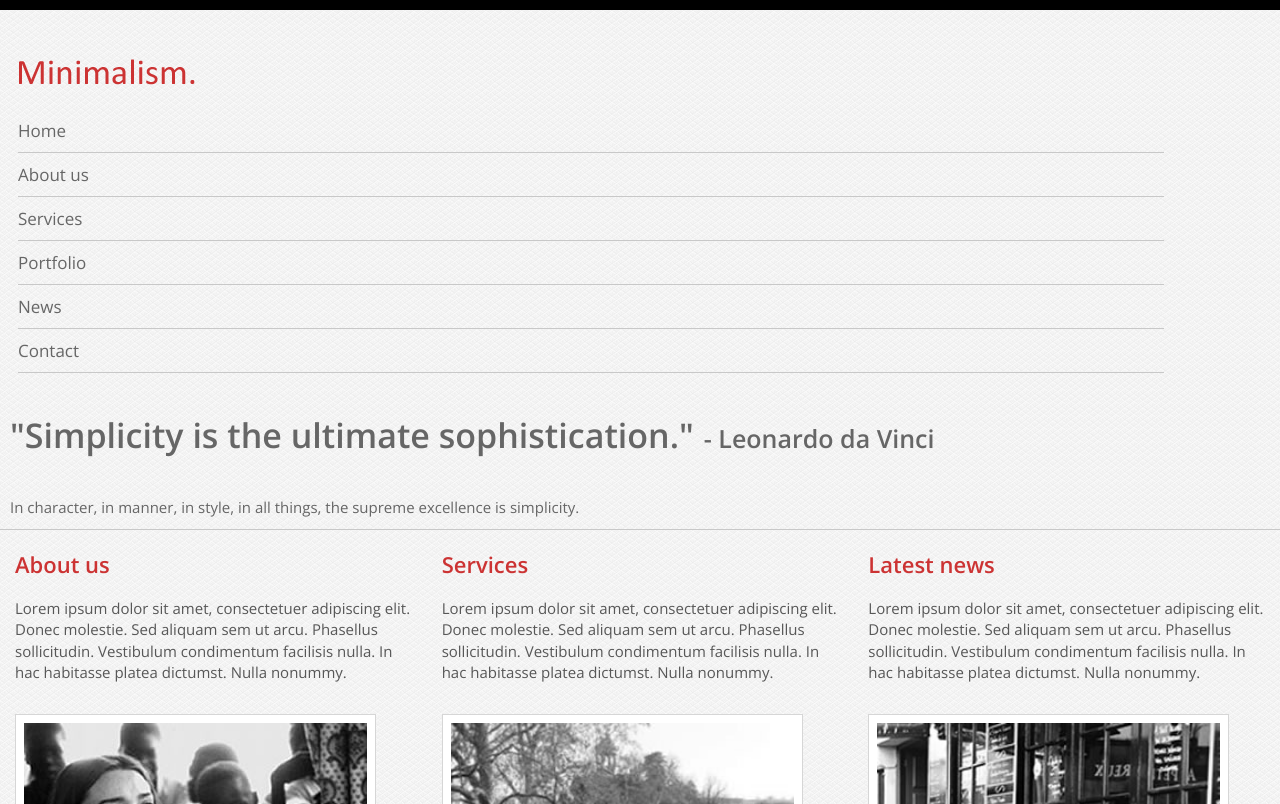
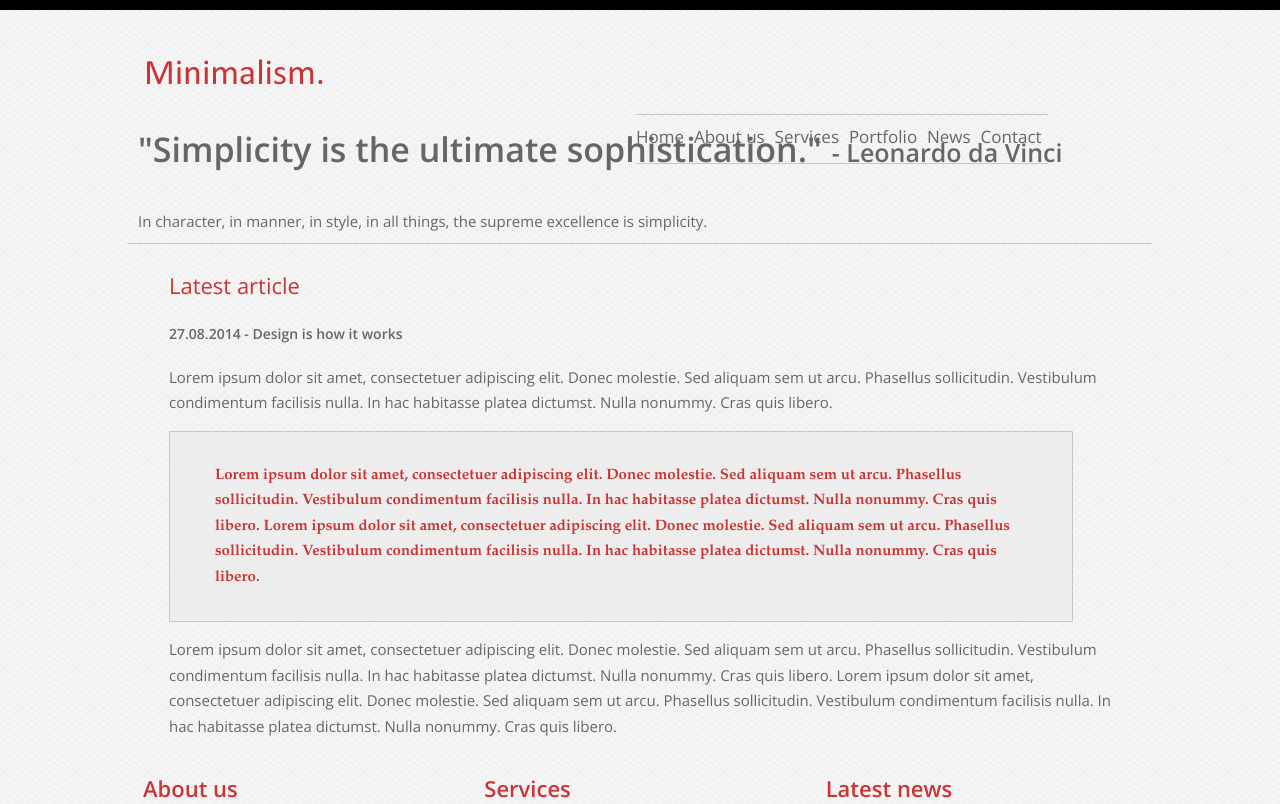
Before and after one commit to maretana/IS-Training, a website: page assignment3/index.html in a window 1280 px wide. Shown: the top 804 px of the page. Drawn offline with nearby package versions, Linux system fonts and the light colour scheme.

Commit message:
Added additional article
article was added to test whether additional CSS was needed

```diff
--- a/assignment3/css/style.css
+++ b/assignment3/css/style.css
@@ -28,6 +28,18 @@
   border-bottom: 1px solid #c8c8c8;
 }
 
+/* line 29, ../scss/partials/_general.scss */
+.global-container {
+  width: 100%;
+  margin: auto;
+}
+@media screen and (min-width: 600px) {
+  /* line 29, ../scss/partials/_general.scss */
+  .global-container {
+    width: 80%;
+  }
+}
+
 /* line 16, ../scss/partials/_header.scss */
 .header-container {
   margin: 34px 0 0 18px;
@@ -38,14 +50,25 @@
 .header-container .header-nav {
   margin: 27px 0 0 0;
   padding: 0;
+  position: relative;
 }
-/* line 25, ../scss/partials/_header.scss */
+/* line 26, ../scss/partials/_header.scss */
 .header-container .header-nav ul {
   list-style: none;
   margin: 0;
   padding: 0;
 }
-/* line 32, ../scss/partials/_header.scss */
+@media screen and (min-width: 600px) {
+  /* line 26, ../scss/partials/_header.scss */
+  .header-container .header-nav ul {
+    border-bottom: 1px solid #c8c8c8;
+    border-top: 1px solid #c8c8c8;
+    position: absolute;
+    top: 50%;
+    right: 20px;
+  }
+}
+/* line 40, ../scss/partials/_header.scss */
 .header-container .header-nav ul li .header-nav-link {
   display: block;
   font-family: 'Open Sans', sans-serif;
@@ -57,10 +80,30 @@
   line-height: normal;
   border-bottom: 1px solid #c8c8c8;
 }
-/* line 40, ../scss/partials/_header.scss */
+/* line 48, ../scss/partials/_header.scss */
 .header-container .header-nav ul li .header-nav-link:hover {
   color: #888;
   text-decoration: none;
+}
+@media screen and (min-width: 600px) {
+  /* line 40, ../scss/partials/_header.scss */
+  .header-container .header-nav ul li .header-nav-link {
+    display: inline-block;
+    overflow: hidden;
+    border: none;
+  }
+}
+@media screen and (min-width: 600px) {
+  /* line 39, ../scss/partials/_header.scss */
+  .header-container .header-nav ul li {
+    display: inline;
+  }
+}
+@media screen and (min-width: 600px) {
+  /* line 66, ../scss/partials/_header.scss */
+  .header-container .header-nav #logo {
+    float: left;
+  }
 }
 
 /* line 16, ../scss/partials/_footer.scss */
--- a/assignment3/index.html
+++ b/assignment3/index.html
@@ -26,6 +26,7 @@
         <script src="js/vendor/modernizr-2.6.2-respond-1.1.0.min.js"></script>
     </head>
     <body class="bg">
+        <div class="global-container">
             <div class="header-container">
                 <header class="header-inner">
                     <a href="#"  id="logo"><img src="img/logo1.png" width="180" height="43" alt="logo"/></a>
@@ -45,6 +46,29 @@
             <section class="intro">
                 <h1 class="intro-quote">"Simplicity is the ultimate sophistication."<span class="intro-quote-author">- Leonardo da Vinci</span></h1>
                 <h2 class="intro-subquote">In character, in manner, in style, in all things, the supreme excellence is simplicity.</h2>
+            </section>
+
+            <section class="article">
+                <h4 class="section-title">Latest article</h4>
+                <article>
+                    <h5 class="article-title">27.08.2014  - Design is how it works </h5>
+                    <div class="article-content">
+                        <p>
+                            Lorem ipsum dolor sit amet, consectetuer adipiscing elit. Donec molestie. Sed aliquam sem ut arcu. Phasellus sollicitudin. Vestibulum condimentum facilisis nulla. In hac habitasse platea dictumst. Nulla nonummy. Cras quis libero.
+                        </p>
+                    </div>
+                        <div class="article-content">
+                            <blockquote class="quote">
+                                Lorem ipsum dolor sit amet, consectetuer adipiscing elit. Donec molestie. Sed aliquam sem ut arcu. Phasellus sollicitudin. Vestibulum condimentum facilisis nulla. In hac habitasse platea dictumst. Nulla nonummy. Cras quis libero. Lorem ipsum dolor sit amet, consectetuer adipiscing elit. Donec molestie. Sed aliquam sem ut arcu. Phasellus sollicitudin. Vestibulum condimentum facilisis nulla. In hac habitasse platea dictumst. Nulla nonummy. Cras quis libero.
+                            </blockquote>
+                        </div>
+
+                    <div class="article-content">
+                        <p>
+                            Lorem ipsum dolor sit amet, consectetuer adipiscing elit. Donec molestie. Sed aliquam sem ut arcu. Phasellus sollicitudin. Vestibulum condimentum facilisis nulla. In hac habitasse platea dictumst. Nulla nonummy. Cras quis libero. Lorem ipsum dolor sit amet, consectetuer adipiscing elit. Donec molestie. Sed aliquam sem ut arcu. Phasellus sollicitudin. Vestibulum condimentum facilisis nulla. In hac habitasse platea dictumst. Nulla nonummy. Cras quis libero.
+                        </p>
+                    </div>
+                </article>
             </section>
 
             <div class="row">
@@ -116,6 +140,7 @@
                     </div>
                 </article>
             </section>
+        </div>
 
         <footer>
             <p class="footer-content"> © 2015 Mario Retana </p>
--- a/assignment3/scss/partials/_base.scss
+++ b/assignment3/scss/partials/_base.scss
@@ -51,3 +51,7 @@ $font-regular   : 'IntelligentSense', Verdana, Arial, sans;
 @mixin bottom-border {
     border-bottom: 1px solid #c8c8c8;
 }
+
+@mixin top-border {
+    border-top: 1px solid #c8c8c8;
+}
--- a/assignment3/scss/partials/_general.scss
+++ b/assignment3/scss/partials/_general.scss
@@ -25,3 +25,12 @@
     margin: 0;
     @include bottom-border;
 }
+
+.global-container {
+    width: 100%;
+    margin: auto;
+
+    @media screen and (min-width: 600px) {
+        width: 80%;
+    }
+}
--- a/assignment3/scss/partials/_header.scss
+++ b/assignment3/scss/partials/_header.scss
@@ -21,14 +21,22 @@
     .header-nav{
         margin: 27px 0 0 0;
         padding: 0;
+        position: relative;
 
         ul {
             list-style: none;
             margin: 0;
             padding: 0;
 
+            @media screen and (min-width: 600px) {
+                @include bottom-border;
+                @include top-border;
+                position: absolute;
+                top: 50%;
+                right: 20px;
+            }
+
             li {
-
                 .header-nav-link {
                     display: block;
                     @include text;
@@ -41,7 +49,23 @@
                         color: #888;
                         text-decoration: none;
                     }
+
+                    @media screen and (min-width: 600px) {
+                        display: inline-block;
+                        overflow: hidden;
+                        border: none;
+                    }
                 }
+
+                @media screen and (min-width: 600px) {
+                    display: inline;
+                }
+            }
+        }
+
+        #logo {
+            @media screen and (min-width: 600px) {
+                float: left;
             }
         }
     }
```
Lines whose indentation alone changed are shown as unchanged.
